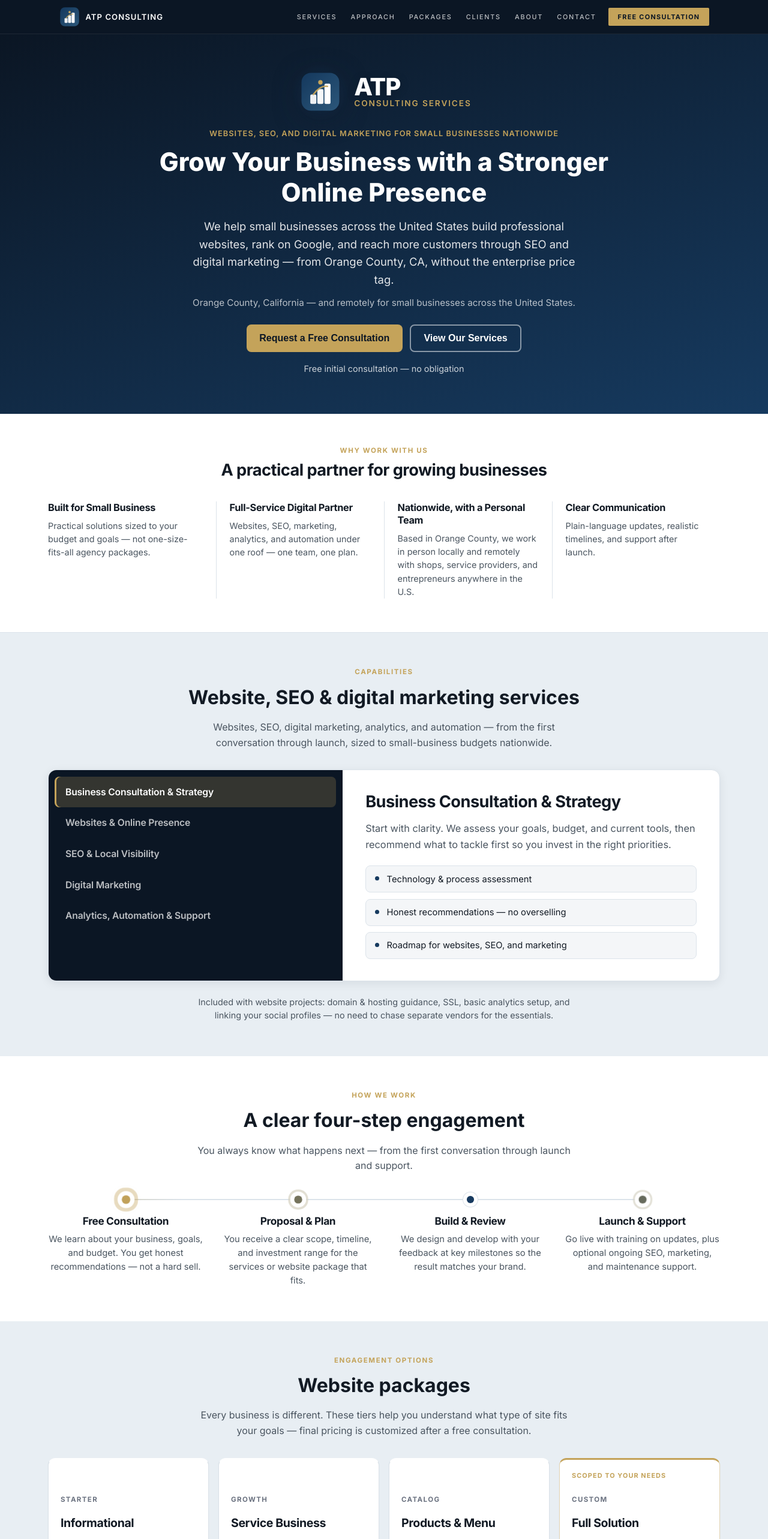
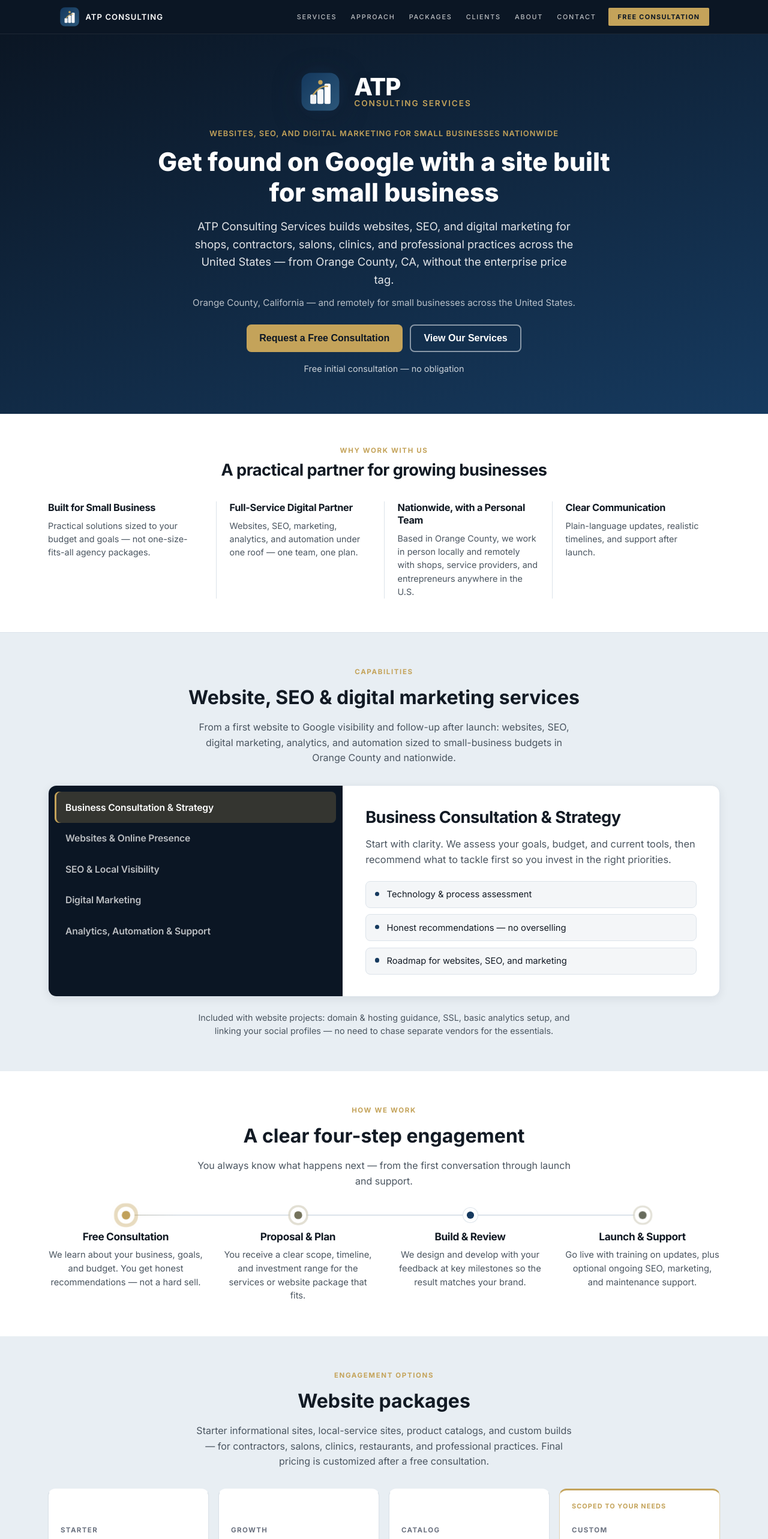
Before and after one commit to atphung21/business-web-template, a React (Create React App) app: page / in a window 1280 px wide. Shown: the top 2566 px of the page at 60% size. Built offline with nearby package versions, Linux system fonts and the light colour scheme.

Commit message:
added xml sitemap and enhanced content for seo.

```diff
--- a/public/index.html
+++ b/public/index.html
@@ -3,6 +3,12 @@
   <head>
     <meta charset="utf-8" />
     <link rel="canonical" href="https://www.atpconsultingservices.com/" />
+    <link
+      rel="sitemap"
+      type="application/xml"
+      title="Sitemap"
+      href="https://www.atpconsultingservices.com/sitemap.xml"
+    />
     <link rel="icon" href="%PUBLIC_URL%/favicon.ico?v=navy-gold" sizes="any" />
     <link
       rel="icon"
@@ -31,10 +37,6 @@
     <meta
       name="description"
       content="ATP Consulting Services builds websites, SEO, and digital marketing for small businesses across the United States. Based in Orange County, CA — remote projects nationwide. Free consultation. Call (657) 330-1466."
-    />
-    <meta
-      name="keywords"
-      content="small business website design, affordable website for small business, custom website for small business, nationwide small business web design, remote website designer, website redesign, SEO for small business, local SEO services, Google Business Profile optimization, Google ranking for small business, digital marketing for small business, Google Ads for small business, social media marketing, email marketing, contractor website design, salon website design, restaurant website design, clinic website design, Orange County web design, Orange County SEO, ATP Consulting Services, website and SEO package"
     />
 
     <meta property="og:site_name" content="ATP Consulting Services, LLC." />
--- a/src/content/siteContent.js
+++ b/src/content/siteContent.js
@@ -16,9 +16,9 @@ export const business = {
 };
 
 export const hero = {
-  headline: "Grow Your Business with a Stronger Online Presence",
+  headline: "Get found on Google with a site built for small business",
   subheadline:
-    "We help small businesses across the United States build professional websites, rank on Google, and reach more customers through SEO and digital marketing — from Orange County, CA, without the enterprise price tag.",
+    "ATP Consulting Services builds websites, SEO, and digital marketing for shops, contractors, salons, clinics, and professional practices across the United States — from Orange County, CA, without the enterprise price tag.",
   primaryCta: "Request a Free Consultation",
   secondaryCta: "View Our Services",
 };
@@ -47,7 +47,7 @@ export const trustPoints = [
 ];
 
 export const servicesLead =
-  "Websites, SEO, digital marketing, analytics, and automation — from the first conversation through launch, sized to small-business budgets nationwide.";
+  "From a first website to Google visibility and follow-up after launch: websites, SEO, digital marketing, analytics, and automation sized to small-business budgets in Orange County and nationwide.";
 
 export const servicesIncludedNote =
   "Included with website projects: domain & hosting guidance, SSL, basic analytics setup, and linking your social profiles — no need to chase separate vendors for the essentials.";
@@ -183,10 +183,10 @@ export const processSteps = [
 export const about = {
   headline: "About ATP Consulting Services",
   paragraphs: [
-    "ATP Consulting Services partners with small businesses nationwide to make technology approachable and profitable. Whether you need your first website, better visibility on Google, or help connecting your tools, we focus on solutions that fit real-world small business budgets — in Orange County and remotely across the United States.",
-    "As a software engineer-led consultancy, we bring technical depth with a personal touch — explaining options clearly and delivering work you can trust long after launch.",
+    "ATP Consulting Services partners with small businesses nationwide to make technology approachable and profitable. Whether you need your first website, better visibility on Google, or help connecting your tools, we focus on solutions that fit real-world small business budgets — in Orange County, California, and remotely across the United States.",
+    "We work with contractors, salons, clinics, restaurants, insurance agencies, retailers, and professional practices that need a clear site, local search, and a team that explains options in plain language.",
+    "As a software engineer-led consultancy, we bring technical depth with a personal touch — delivering work you can trust long after launch, not a handoff you cannot maintain.",
   ],
-  // Replace with your real background when ready
   founderNote:
     "Led by a software engineer with hands-on experience building web applications, SEO-friendly sites, and automation for growing businesses.",
 };
@@ -291,4 +291,24 @@ export const faq = [
     answer:
       "Yes. We redesign outdated sites, improve SEO and Google visibility, add new features, and connect marketing tools without starting from scratch when it makes sense.",
   },
+  {
+    question: "Do you help with Google Business Profile and Maps?",
+    answer:
+      "Yes. Local SEO work includes Google Business Profile setup and optimization, on-page location details, and site structure that helps customers find you in Google Search and Maps.",
+  },
+  {
+    question: "What is the difference between SEO and paid ads?",
+    answer:
+      "SEO is how your site and listings earn visibility in organic Google results over time. Paid ads (such as Google Ads) buy placement. We can recommend one or both after a consultation, based on your budget and how soon you need leads.",
+  },
+  {
+    question: "Do I need to provide photos and copy?",
+    answer:
+      "We can start from what you have — existing photos, a logo, and notes about your services. During the project we help structure pages, headlines, and calls to action so the site is clear for customers and search engines.",
+  },
+  {
+    question: "What happens with hosting after the site launches?",
+    answer:
+      "Website projects include domain, hosting, and SSL guidance at launch. You keep ownership of the domain and site. Ongoing SEO, marketing, or maintenance is optional after go-live.",
+  },
 ];
--- a/src/pages/LandingPage.jsx
+++ b/src/pages/LandingPage.jsx
@@ -96,8 +96,9 @@ const PackagesSection = () => (
       <p className="section__eyebrow">Engagement options</p>
       <h2 className="section__title">Website packages</h2>
       <p className="section__lead">
-        Every business is different. These tiers help you understand what type
-        of site fits your goals — final pricing is customized after a free
+        Starter informational sites, local-service sites, product catalogs, and
+        custom builds — for contractors, salons, clinics, restaurants, and
+        professional practices. Final pricing is customized after a free
         consultation.
       </p>
       <div className="packages-grid">
```
Also changed, not shown: public/robots.txt, 1 other file (tests, documents, lock files or other folders).
